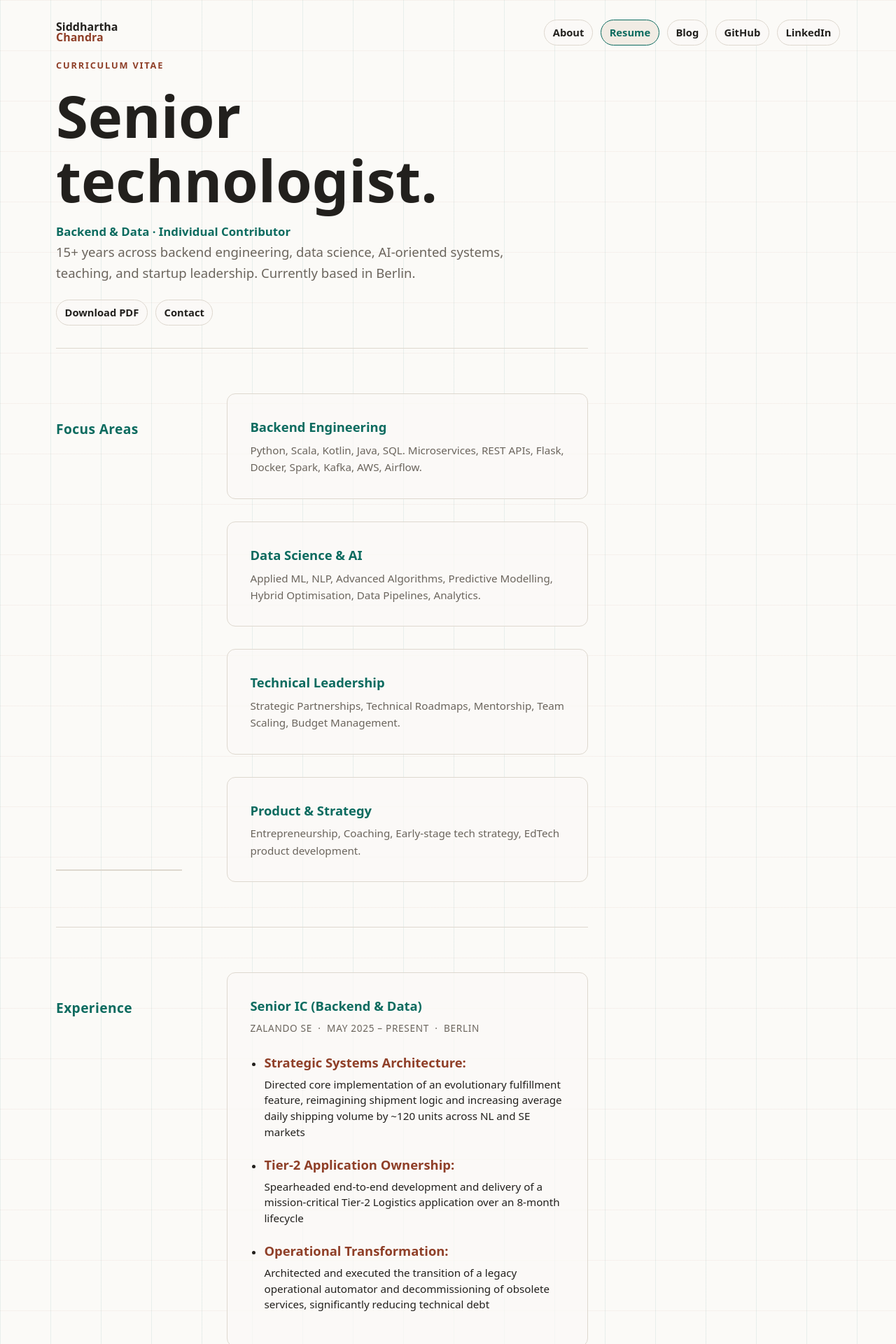
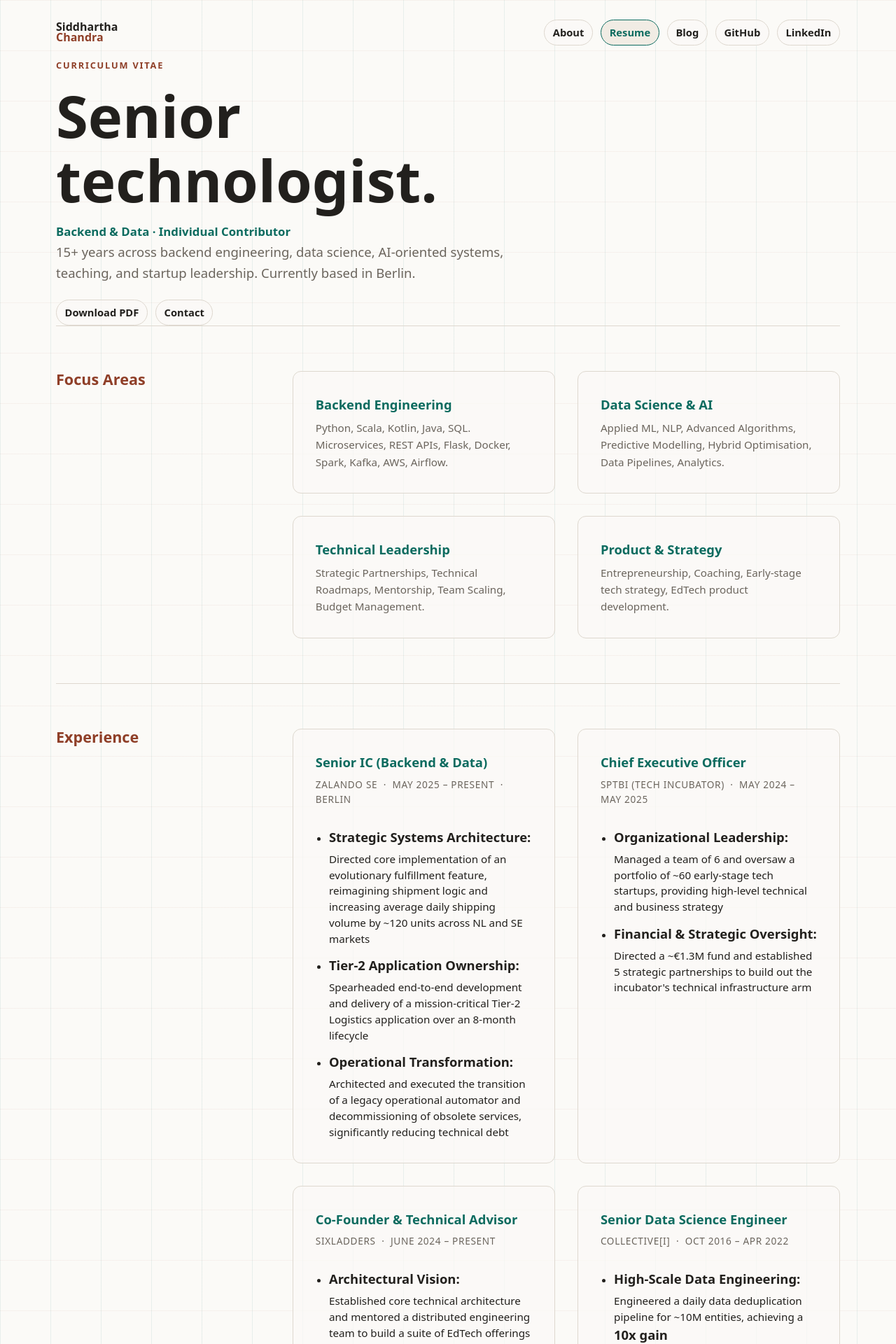
Before and after one commit to siddhartha-chandra/siddhartha-chandra.github.io, a Jekyll site: the page built from resume.md, in a window 1280 px wide. Shown: the top 1920 px of the page at 70% size. Built offline with Jekyll 4.4.1, drawn with Linux system fonts in a browser that asks for light colours.

Commit message:
simplify view

```diff
--- a/_layouts/resume.html
+++ b/_layouts/resume.html
@@ -15,6 +15,4 @@ layout: default
   </div>
 </section>
 
-<section class="resume-content" aria-label="Resume details">
-  {{ content }}
-</section>
+{{ content }}
--- a/assets/css/site.css
+++ b/assets/css/site.css
@@ -291,7 +291,7 @@ h2 {
 }
 
 .resume-content {
-  max-width: 760px;
+  max-width: 100%;
   padding: 2rem 0 3rem;
 }
 
```
